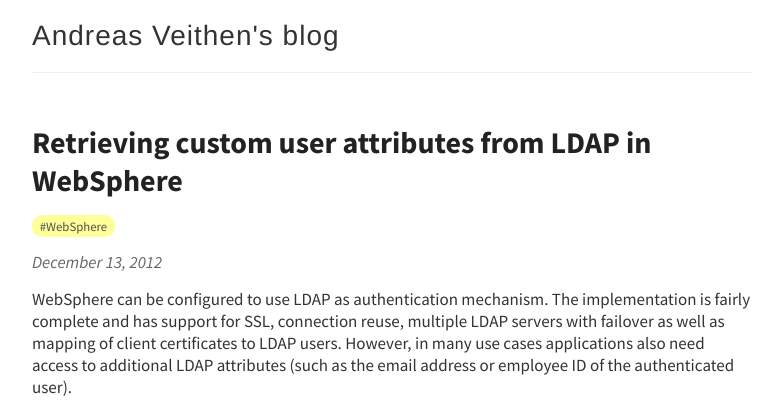
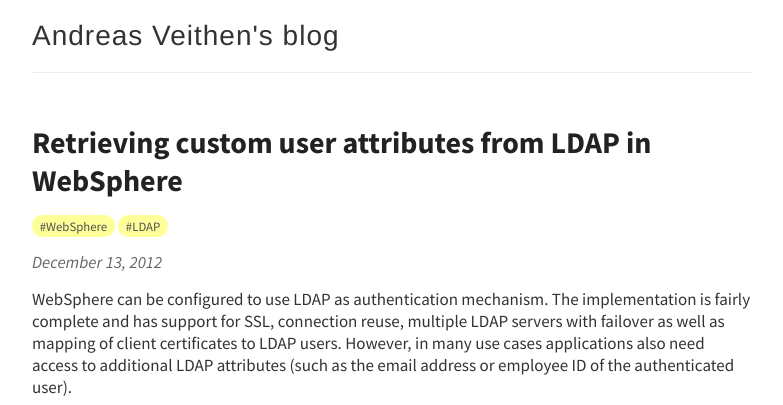
Before and after one commit to veithen/veithen.github.io, a Jekyll site: the page built from _posts/2012-12-13-retrieving-custom-user-attributes-from.md, in a window 1280 px wide and 900 px high. Shown: the top 405 px of the window, without its empty margins (248-1031 px from the left). Built offline with Jekyll 4.4.1, drawn with Linux system fonts in a browser that asks for light colours; comment, search, counter and statistics services are not loaded.

Commit message:
Add more tags

```diff
--- a/_posts/2012-12-13-retrieving-custom-user-attributes-from.md
+++ b/_posts/2012-12-13-retrieving-custom-user-attributes-from.md
@@ -2,7 +2,9 @@
 layout: post
 title: Retrieving custom user attributes from LDAP in WebSphere
 category: tech
-tags: WebSphere
+tags:
+ - WebSphere
+ - LDAP
 blogger: /2012/12/retrieving-custom-user-attributes-from.html
 ---
 
--- a/_posts/2013-10-31-sib-delete-pending.html
+++ b/_posts/2013-10-31-sib-delete-pending.html
@@ -4,6 +4,7 @@
 category: tech
 tags:
  - WebSphere
+ - SIBus
 blogger: /2013/10/sib-delete-pending.html
 ---
 
--- a/_posts/2013-11-03-servicemix-sibus.html
+++ b/_posts/2013-11-03-servicemix-sibus.html
@@ -5,6 +5,7 @@
 tags:
  - ServiceMix
  - WebSphere
+ - SIBus
 blogger: /2013/11/servicemix-sibus.html
 ---
 
```
Also changed, not shown: _posts/2013-11-16-websphere-apacheds-quick-setup-guide.md (+1 -0 lines).
